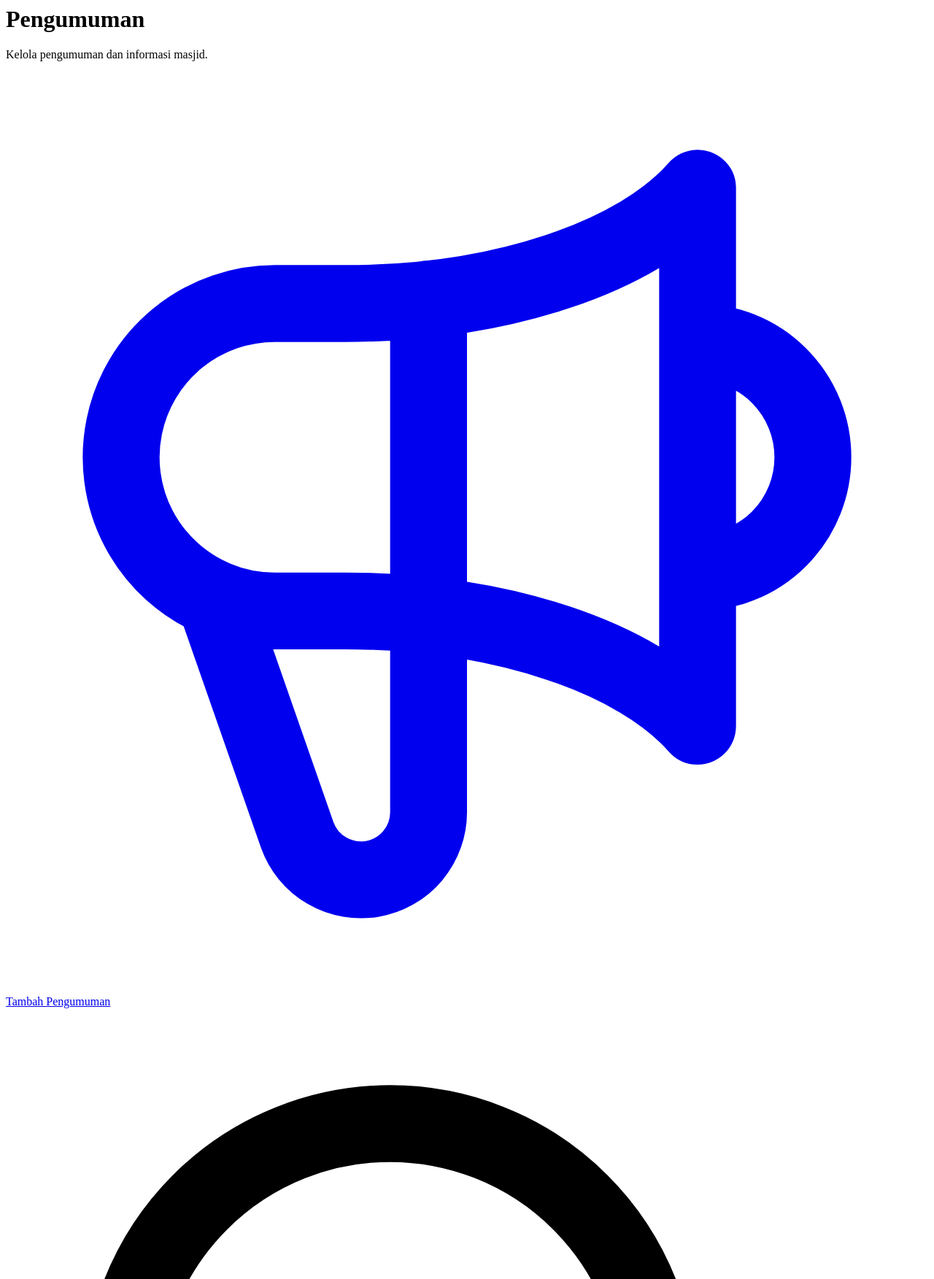
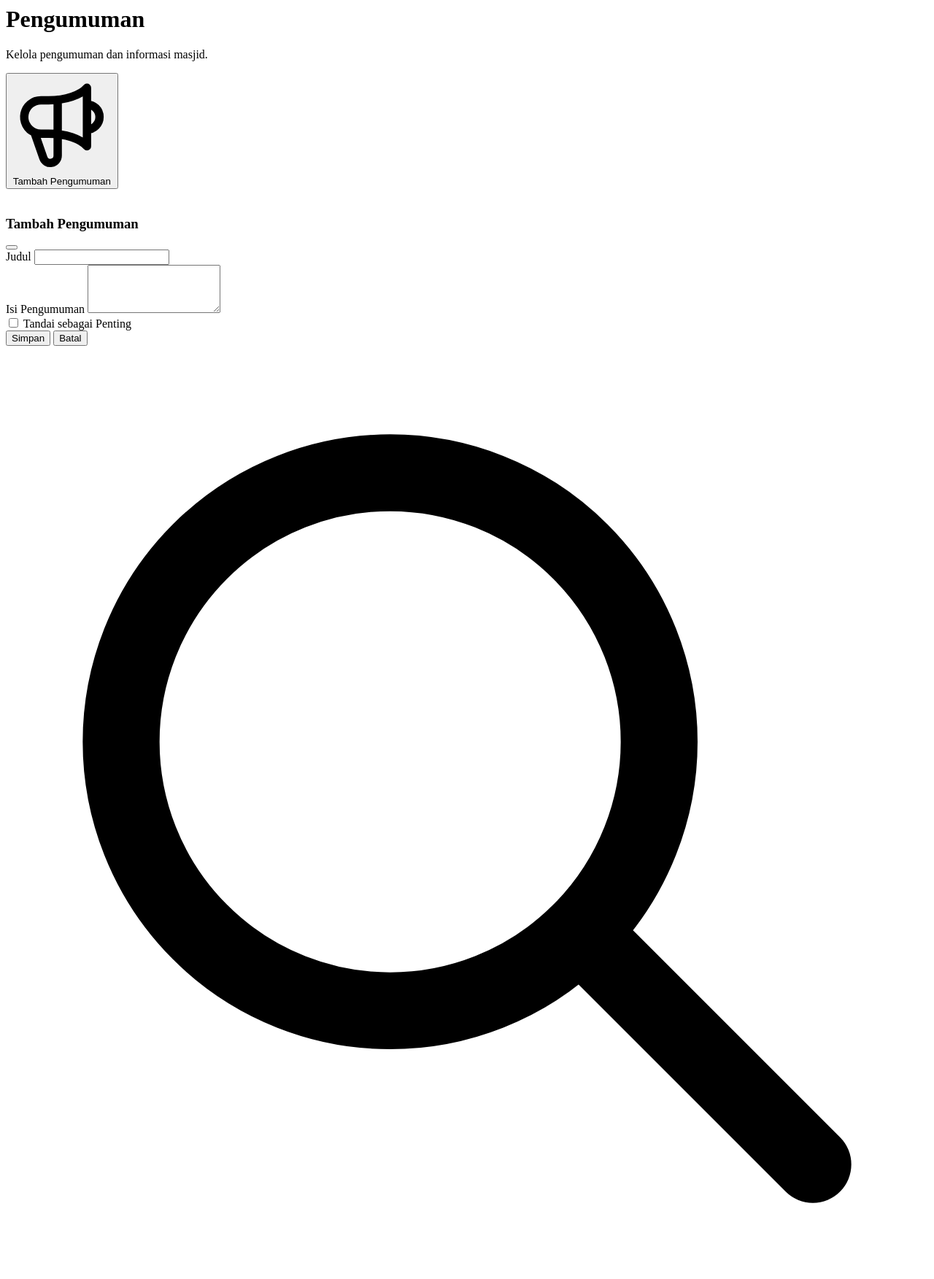
Before and after one commit to aqsal-aqsal/dm, a PHP site: page /pengumuman/index.php in a window 1280 px wide. Shown: the top 1753 px of the page at 73% size. Run offline with PHP 8.4, Linux system fonts and the light colour scheme; some libraries are stand-ins or nearby versions.

Commit message:
add modal pengumuman

```diff
--- a/app/views/admin/pengumuman/index.php
+++ b/app/views/admin/pengumuman/index.php
@@ -3,13 +3,91 @@
         <h1 class="text-2xl font-bold text-gray-900">Pengumuman</h1>
         <p class="text-gray-600">Kelola pengumuman dan informasi masjid.</p>
     </div>
-    <a href="<?= BASEURL; ?>/admin/pengumuman_add" class="bg-emerald-600 hover:bg-emerald-700 text-white px-4 py-2 rounded-lg text-sm font-medium shadow-sm flex items-center">
+    <button onclick="openPengumumanAddModal()" class="bg-emerald-600 hover:bg-emerald-700 text-white px-4 py-2 rounded-lg text-sm font-medium shadow-sm flex items-center">
         <svg xmlns="http://www.w3.org/2000/svg" class="h-5 w-5 mr-2" fill="none" viewBox="0 0 24 24" stroke="currentColor">
             <path stroke-linecap="round" stroke-linejoin="round" stroke-width="2" d="M11 5.882V19.24a1.76 1.76 0 01-3.417.592l-2.147-6.15M18 13a3 3 0 100-6M5.436 13.683A4.001 4.001 0 017 6h1.832c4.1 0 7.625-1.234 9.168-3v14c-1.543-1.766-5.067-3-9.168-3H7a3.988 3.988 0 01-1.564-.317z" />
         </svg>
         Tambah Pengumuman
-    </a>
+    </button>
 </div>
+
+<div id="pengumumanModal" class="fixed inset-0 z-50 hidden overflow-y-auto" aria-labelledby="modal-title" role="dialog" aria-modal="true">
+    <div class="flex items-end justify-center min-h-screen pt-4 px-4 pb-20 text-center sm:block sm:p-0">
+        <div class="fixed inset-0 bg-gray-500 bg-opacity-75 transition-opacity" aria-hidden="true" onclick="closePengumumanModal()"></div>
+
+        <span class="hidden sm:inline-block sm:align-middle sm:h-screen" aria-hidden="true">&#8203;</span>
+
+        <div class="inline-block align-bottom bg-white rounded-lg text-left overflow-hidden shadow-xl transform transition-all sm:my-8 sm:align-middle sm:max-w-lg sm:w-full">
+            <form id="pengumumanModalForm" action="<?= BASEURL; ?>/admin/pengumuman_add" method="POST">
+                <input type="hidden" name="id" id="pengumuman_modal_id">
+                <div class="bg-white px-4 pt-5 pb-4 sm:p-6 sm:pb-4">
+                    <div class="flex justify-between items-center mb-5">
+                        <h3 class="text-lg leading-6 font-medium text-gray-900" id="pengumuman-modal-title">
+                            Tambah Pengumuman
+                        </h3>
+                        <button type="button" class="text-gray-400 hover:text-gray-500" onclick="closePengumumanModal()">
+                            <svg class="h-6 w-6" fill="none" viewBox="0 0 24 24" stroke="currentColor">
+                                <path stroke-linecap="round" stroke-linejoin="round" stroke-width="2" d="M6 18L18 6M6 6l12 12" />
+                            </svg>
+                        </button>
+                    </div>
+
+                    <div class="space-y-4">
+                        <div>
+                            <label class="block text-sm font-medium text-gray-700 mb-1">Judul</label>
+                            <input type="text" name="judul" id="pengumuman_modal_judul" class="block w-full rounded-lg border-gray-300 shadow-sm focus:ring-emerald-500 focus:border-emerald-500 sm:text-sm py-2.5" required>
+                        </div>
+
+                        <div>
+                            <label class="block text-sm font-medium text-gray-700 mb-1">Isi Pengumuman</label>
+                            <textarea name="isi" id="pengumuman_modal_isi" rows="4" class="block w-full rounded-lg border-gray-300 shadow-sm focus:ring-emerald-500 focus:border-emerald-500 sm:text-sm py-2" required></textarea>
+                        </div>
+
+                        <div class="flex items-center">
+                            <input id="pengumuman_modal_is_penting" type="checkbox" name="is_penting" value="1" class="h-4 w-4 text-emerald-600 focus:ring-emerald-500 border-gray-300 rounded">
+                            <label for="pengumuman_modal_is_penting" class="ml-2 block text-sm text-gray-900">
+                                Tandai sebagai Penting
+                            </label>
+                        </div>
+                    </div>
+                </div>
+                <div class="bg-gray-50 px-4 py-3 sm:px-6 sm:flex sm:flex-row-reverse">
+                    <button type="submit" class="w-full inline-flex justify-center rounded-md border border-transparent shadow-sm px-4 py-2 bg-emerald-600 text-base font-medium text-white hover:bg-emerald-700 focus:outline-none focus:ring-2 focus:ring-offset-2 focus:ring-emerald-500 sm:ml-3 sm:w-auto sm:text-sm">
+                        Simpan
+                    </button>
+                    <button type="button" class="mt-3 w-full inline-flex justify-center rounded-md border border-gray-300 shadow-sm px-4 py-2 bg-white text-base font-medium text-gray-700 hover:bg-gray-50 focus:outline-none focus:ring-2 focus:ring-offset-2 focus:ring-emerald-500 sm:mt-0 sm:ml-3 sm:w-auto sm:text-sm" onclick="closePengumumanModal()">
+                        Batal
+                    </button>
+                </div>
+            </form>
+        </div>
+    </div>
+</div>
+
+<script>
+    function openPengumumanAddModal() {
+        document.getElementById('pengumumanModalForm').reset();
+        document.getElementById('pengumumanModalForm').action = "<?= BASEURL; ?>/admin/pengumuman_add";
+        document.getElementById('pengumuman-modal-title').innerText = "Tambah Pengumuman";
+        document.getElementById('pengumuman_modal_id').value = "";
+        document.getElementById('pengumumanModal').classList.remove('hidden');
+    }
+
+    function editPengumuman(data) {
+        document.getElementById('pengumumanModalForm').reset();
+        document.getElementById('pengumumanModalForm').action = "<?= BASEURL; ?>/admin/pengumuman_edit/" + data.id;
+        document.getElementById('pengumuman-modal-title').innerText = "Edit Pengumuman";
+        document.getElementById('pengumuman_modal_id').value = data.id;
+        document.getElementById('pengumuman_modal_judul').value = data.judul;
+        document.getElementById('pengumuman_modal_isi').value = data.isi;
+        document.getElementById('pengumuman_modal_is_penting').checked = data.is_penting == 1;
+        document.getElementById('pengumumanModal').classList.remove('hidden');
+    }
+
+    function closePengumumanModal() {
+        document.getElementById('pengumumanModal').classList.add('hidden');
+    }
+</script>
 
 <div class="bg-white border border-gray-200 rounded-xl shadow-sm overflow-hidden">
     <!-- Filter Bar -->
@@ -75,11 +153,11 @@
                         </td>
                         <td class="px-6 py-4 whitespace-nowrap text-right text-sm font-medium">
                             <div class="flex justify-end space-x-2">
-                                <a href="<?= BASEURL; ?>/admin/pengumuman_edit/<?= $row['id']; ?>" class="text-gray-400 hover:text-indigo-600 transition-colors" title="Edit">
+                                <button onclick='editPengumuman(<?= json_encode($row); ?>)' class="text-gray-400 hover:text-indigo-600 transition-colors" title="Edit">
                                     <svg xmlns="http://www.w3.org/2000/svg" class="h-5 w-5" fill="none" viewBox="0 0 24 24" stroke="currentColor">
                                         <path stroke-linecap="round" stroke-linejoin="round" stroke-width="2" d="M11 5H6a2 2 0 00-2 2v11a2 2 0 002 2h11a2 2 0 002-2v-5m-1.414-9.414a2 2 0 112.828 2.828L11.828 15H9v-2.828l8.586-8.586z" />
                                     </svg>
-                                </a>
+                                </button>
                                 <a href="<?= BASEURL; ?>/admin/pengumuman_delete/<?= $row['id']; ?>" class="text-gray-400 hover:text-red-600 transition-colors" onclick="return confirm('Yakin hapus?')" title="Hapus">
                                     <svg xmlns="http://www.w3.org/2000/svg" class="h-5 w-5" fill="none" viewBox="0 0 24 24" stroke="currentColor">
                                         <path stroke-linecap="round" stroke-linejoin="round" stroke-width="2" d="M19 7l-.867 12.142A2 2 0 0116.138 21H7.862a2 2 0 01-1.995-1.858L5 7m5 4v6m4-6v6m1-10V4a1 1 0 00-1-1h-4a1 1 0 00-1 1v3M4 7h16" />
```
Also changed, not shown: app/controllers/Admin.php (+4 -9 lines), app/views/admin/pengumuman/form.php (deleted, +0 -41 lines).
